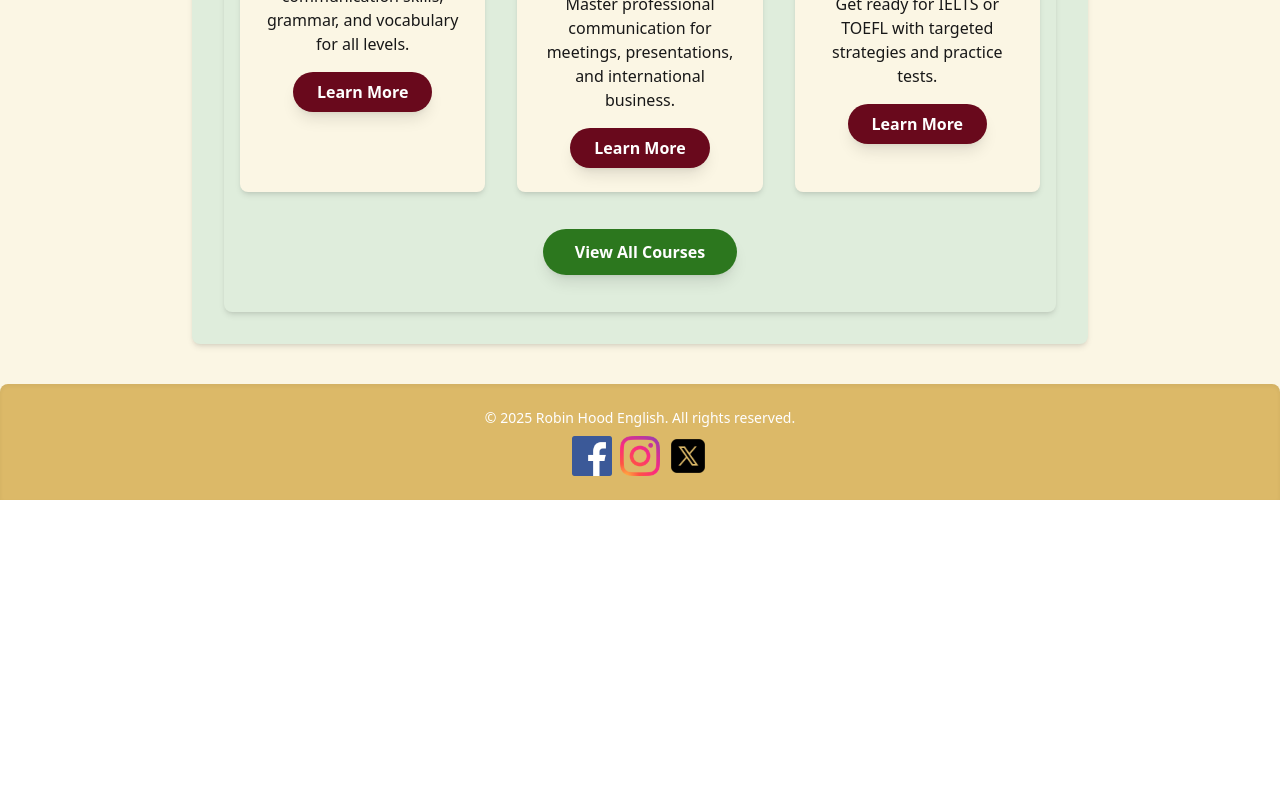
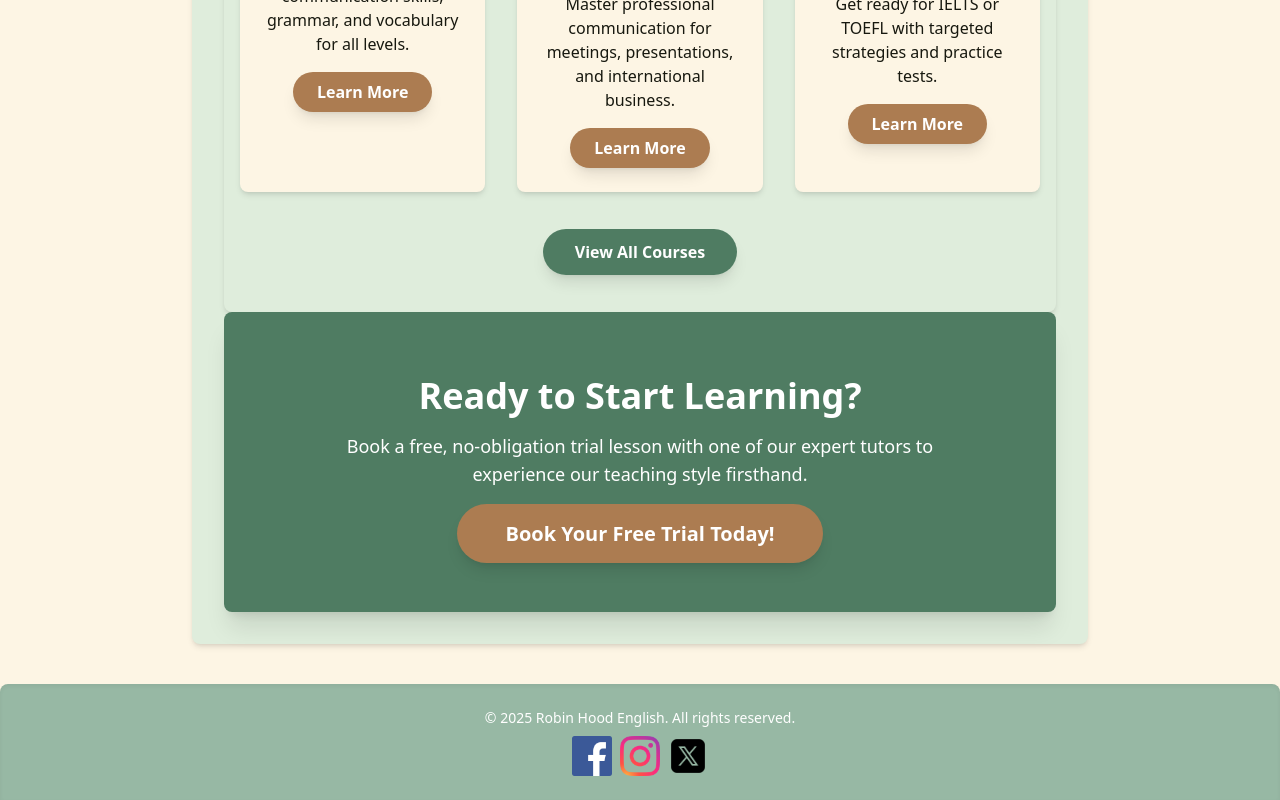
Before and after one commit to nathan-bark/rhenglish, a React (Vite) app: page / in a window 1280 px wide. Shown: the part 1040-1840 px from the top of the page. Before the commit the page ends 1540 px from the top, so only its background shows below. Built offline with nearby package versions, Linux system fonts and the light colour scheme.

Commit message:
New colour scheme themes and added CTA to homepage

```diff
--- a/src/App.css
+++ b/src/App.css
@@ -1,14 +1,54 @@
 @import "tailwindcss";
 
-@theme {
+/* @theme {
   --color-primary: oklch(50.48% 0.144 140.75);
   --color-secondary: oklch(80.05% 0.108 86.87);
   --color-accent: oklch(33.58% 0.126 18.06);
   --color-background: oklch(97.23% 0.024 93.36);
   --color-surface: oklch(93.18% 0.027 140.71);
-  --color-textPrimary: oklch(20.89% 0.000 0);
-  --color-textOnDark: oklch(100% 0.000 0);
+  --color-textPrimary: oklch(20.89% 0 0);
+  --color-textOnDark: oklch(100% 0 0);
   --color-success: oklch(70.92% 0.119 148.65);
   --color-warning: oklch(87.89% 0.134 86.64);
   --color-error: oklch(46.06% 0.158 35.84);
+} */
+
+/* @theme {
+  --color-primary: oklch(34.25% 0.088 249.71);
+  --color-secondary: oklch(49.88% 0.054 251.69);
+  --color-accent: oklch(69.86% 0.134 83.56);
+  --color-background: oklch(97.35% 0.012 250.29);
+  --color-surface: oklch(93.13% 0.021 247.93);
+  --color-textPrimary: oklch(19.29% 0.007 263.26);
+  --color-textOnDark: oklch(100% 0.000 0);
+  --color-success: oklch(50.48% 0.144 140.75);
+  --color-warning: oklch(87.89% 0.134 86.64);
+  --color-error: oklch(46.06% 0.158 35.84);
+} */
+
+@theme {
+  --color-primary: oklch(54.49% 0.063 158.45);
+  --color-secondary: oklch(75.31% 0.046 158.85);
+  --color-accent: oklch(62.37% 0.084 62.08);
+  --color-background: oklch(97.22% 0.024 87.05);
+  --color-surface: oklch(93.18% 0.027 140.71);
+  --color-textPrimary: oklch(20.35% 0.016 112.56);
+  --color-textOnDark: oklch(100% 0.000 0);
+  --color-success: oklch(50.48% 0.144 140.75);
+  --color-warning: oklch(87.89% 0.134 86.64);
+  --color-error: oklch(46.06% 0.158 35.84);
 }
+
+
+/* @theme {
+  --color-primary: oklch(49.19% 0.081 251.69);
+  --color-secondary: oklch(75.46% 0.030 252.32);
+  --color-accent: oklch(46.99% 0.158 35.84);
+  --color-background: oklch(100% 0.000 0);
+  --color-surface: oklch(93.18% 0.027 140.71);
+  --color-textPrimary: oklch(7.28% 0.009 261.27);
+  --color-textOnDark: oklch(100% 0.000 0);
+  --color-success: oklch(50.48% 0.144 140.75);
+  --color-warning: oklch(87.89% 0.134 86.64);
+  --color-error: oklch(46.06% 0.158 35.84);
+} */
--- a/src/routes/HomePage/HomePage.component.jsx
+++ b/src/routes/HomePage/HomePage.component.jsx
@@ -130,6 +130,21 @@ const HomePage = () => {
           </NavLink>
         </div>
       </section>
+
+      {/* New: Call-to-Action Section */}
+      <section className="w-full text-center py-16 px-8 bg-primary text-textOnDark rounded-lg shadow-xl">
+        <h2 className="text-4xl font-bold mb-4">Ready to Start Learning?</h2>
+        <p className="text-lg mb-8 max-w-2xl mx-auto">
+          Book a free, no-obligation trial lesson with one of our expert tutors
+          to experience our teaching style firsthand.
+        </p>
+        <NavLink
+          to="/contact"
+          className="bg-accent hover:bg-secondary text-textOnDark font-bold py-4 px-12 rounded-full text-xl shadow-lg transform hover:scale-105 transition-all duration-300"
+        >
+          Book Your Free Trial Today!
+        </NavLink>
+      </section>
     </div>
   );
 };
```
